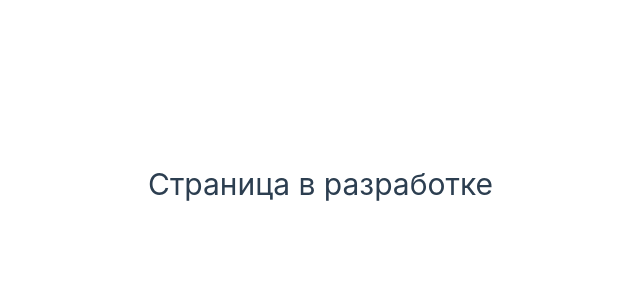
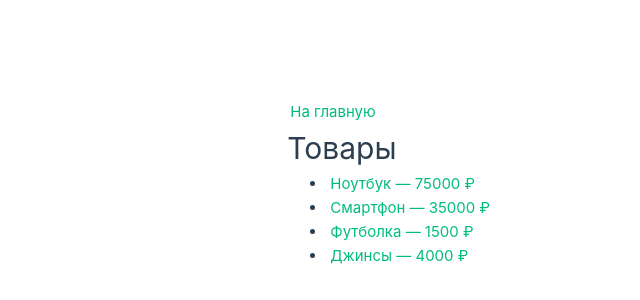
Before and after one commit to dobrv4er/pr31, a Vue app: page /products in a window 1280 px wide. Shown: the part 216-516 px from the top of the page, without its empty margins (147-787 px from the left). Built offline with nearby package versions, Linux system fonts and the light colour scheme.

Commit message:
Добавлен список товаров со ссылками на карточки

```diff
--- /dev/null
+++ b/src/data/products.js
@@ -0,0 +1,6 @@
+export const products = [
+  { id: 1, name: 'Ноутбук', category: 'electronics', price: 75000 },
+  { id: 2, name: 'Смартфон', category: 'electronics', price: 35000 },
+  { id: 3, name: 'Футболка', category: 'clothing', price: 1500 },
+  { id: 4, name: 'Джинсы', category: 'clothing', price: 4000 },
+]
--- a/src/pages/ProductListPage.vue
+++ b/src/pages/ProductListPage.vue
@@ -1,3 +1,17 @@
+<script setup>
+import { products } from '../data/products'
+</script>
+
 <template>
-  <h1>Страница в разработке</h1>
+  <main>
+    <RouterLink to="/">На главную</RouterLink>
+    <h1>Товары</h1>
+    <ul>
+      <li v-for="product in products" :key="product.id">
+        <RouterLink :to="{ name: 'ProductDetail', params: { id: product.id } }">
+          {{ product.name }} — {{ product.price }} ₽
+        </RouterLink>
+      </li>
+    </ul>
+  </main>
 </template>
```
